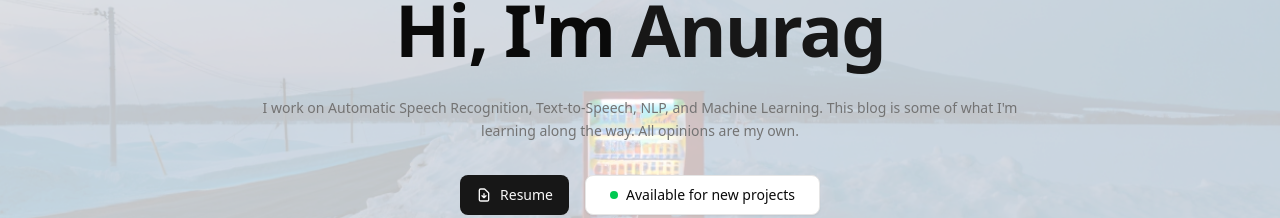
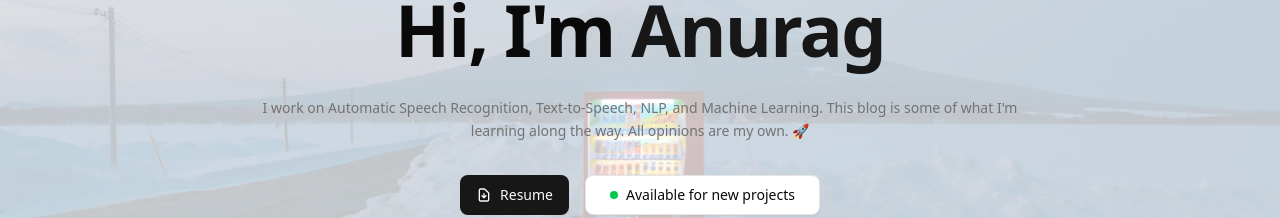
Before and after one commit to anurag12-webster/anurag12-webster.github.io, a Next.js app: page / in a window 1280 px wide. Shown: the part 308-526 px from the top of the page. Built offline with nearby package versions, Linux system fonts and the light colour scheme; no server answers.

Commit message:
Trigger deployment

```diff
--- a/src/app/page.tsx
+++ b/src/app/page.tsx
@@ -30,7 +30,7 @@ export default async function Home() {
                 <span className="text-primary">Anurag</span>
               </h1>
               <p className="text-sm text-muted-foreground leading-relaxed max-w-3xl mx-auto mb-8">
-                I work on Automatic Speech Recognition, Text-to-Speech, NLP, and Machine Learning. This blog is some of what I&apos;m learning along the way. All opinions are my own.
+                I work on Automatic Speech Recognition, Text-to-Speech, NLP, and Machine Learning. This blog is some of what I&apos;m learning along the way. All opinions are my own. 🚀
               </p>
             </div>
 
```
